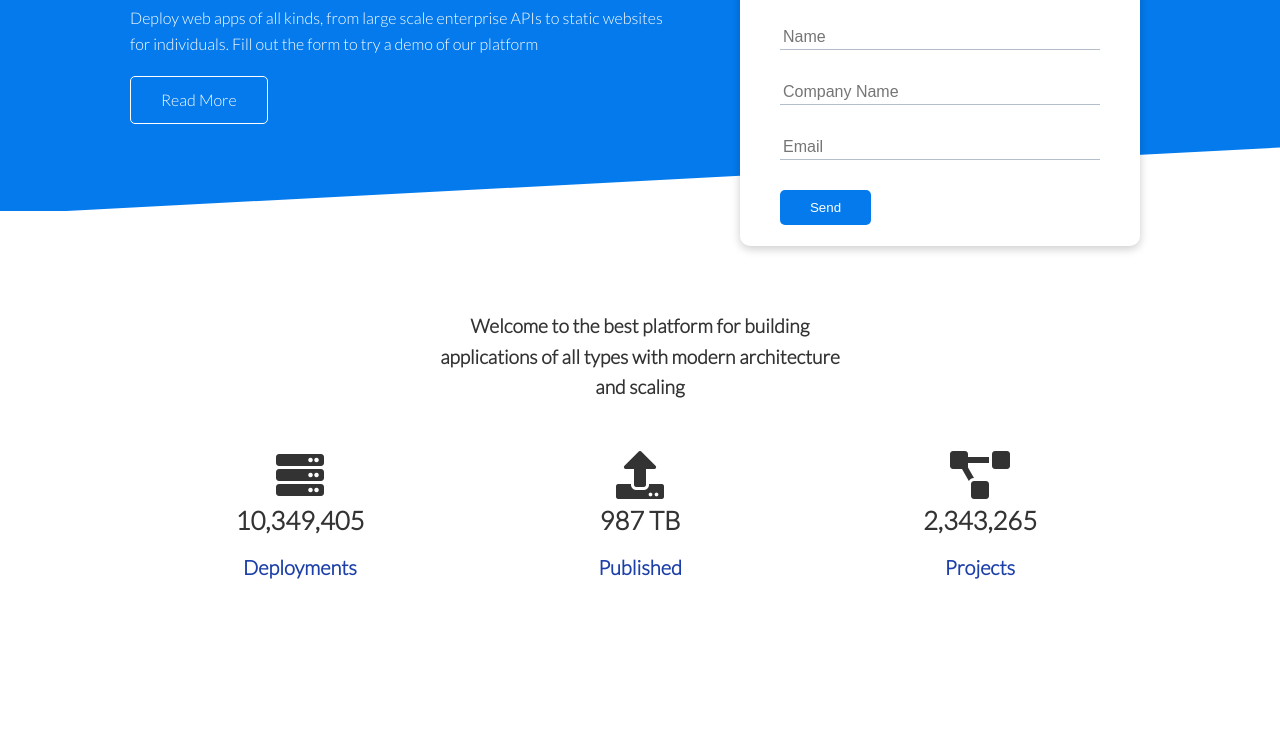
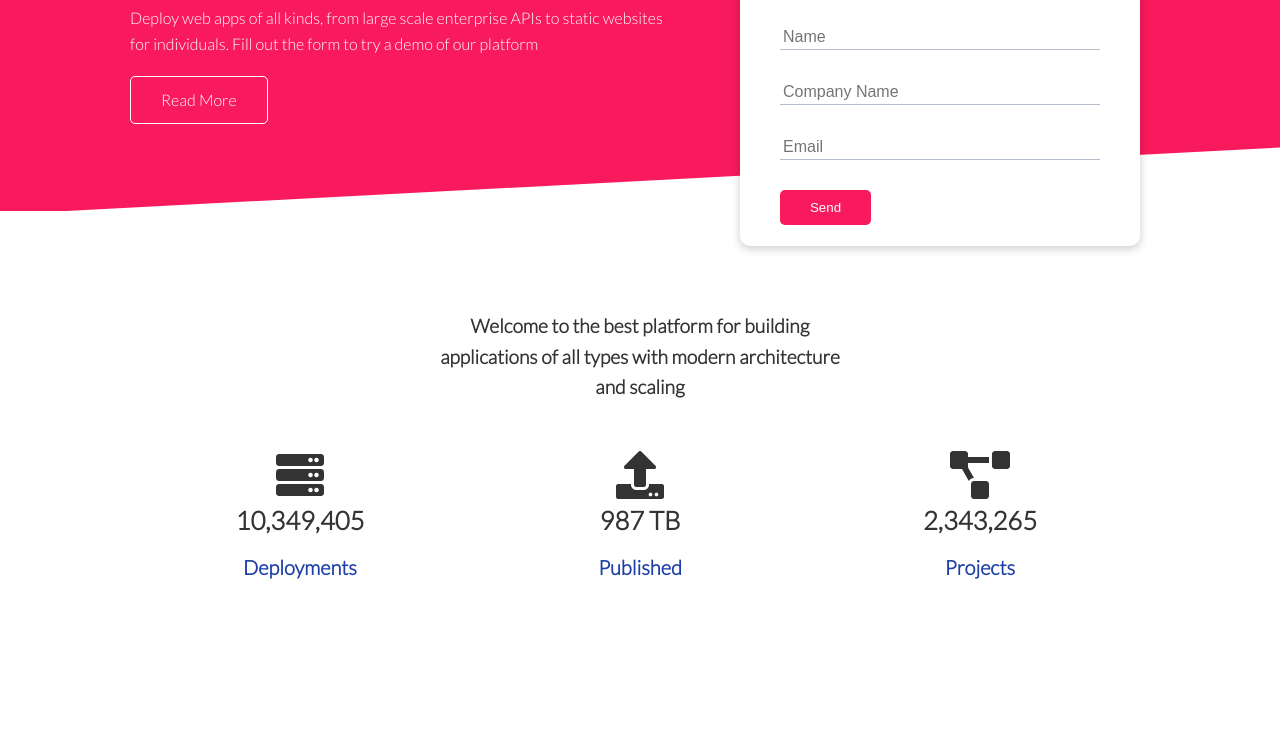
Before and after one commit to TwoTurtles/loruki-website, a plain HTML site: page index.html in a window 1280 px wide. Shown: the part 321-1059 px from the top of the page. Drawn offline with nearby package versions, Linux system fonts and the light colour scheme.

Commit message:
Change primary colours

```diff
--- a/css/styles.css
+++ b/css/styles.css
@@ -2,7 +2,7 @@
 @import url("https://fonts.googleapis.com/css2?family=Lato:wght@300&family=Oswald&family=Poppins:ital,wght@0,700;1,400&display=swap");
 
 :root {
-  --primary-color: #047aed;
+  --primary-color: #f81a5d;
   --secondary-color: #1c3fa8;
   --light-color: #f4f4f4;
   --dark-color: #002240;
```
